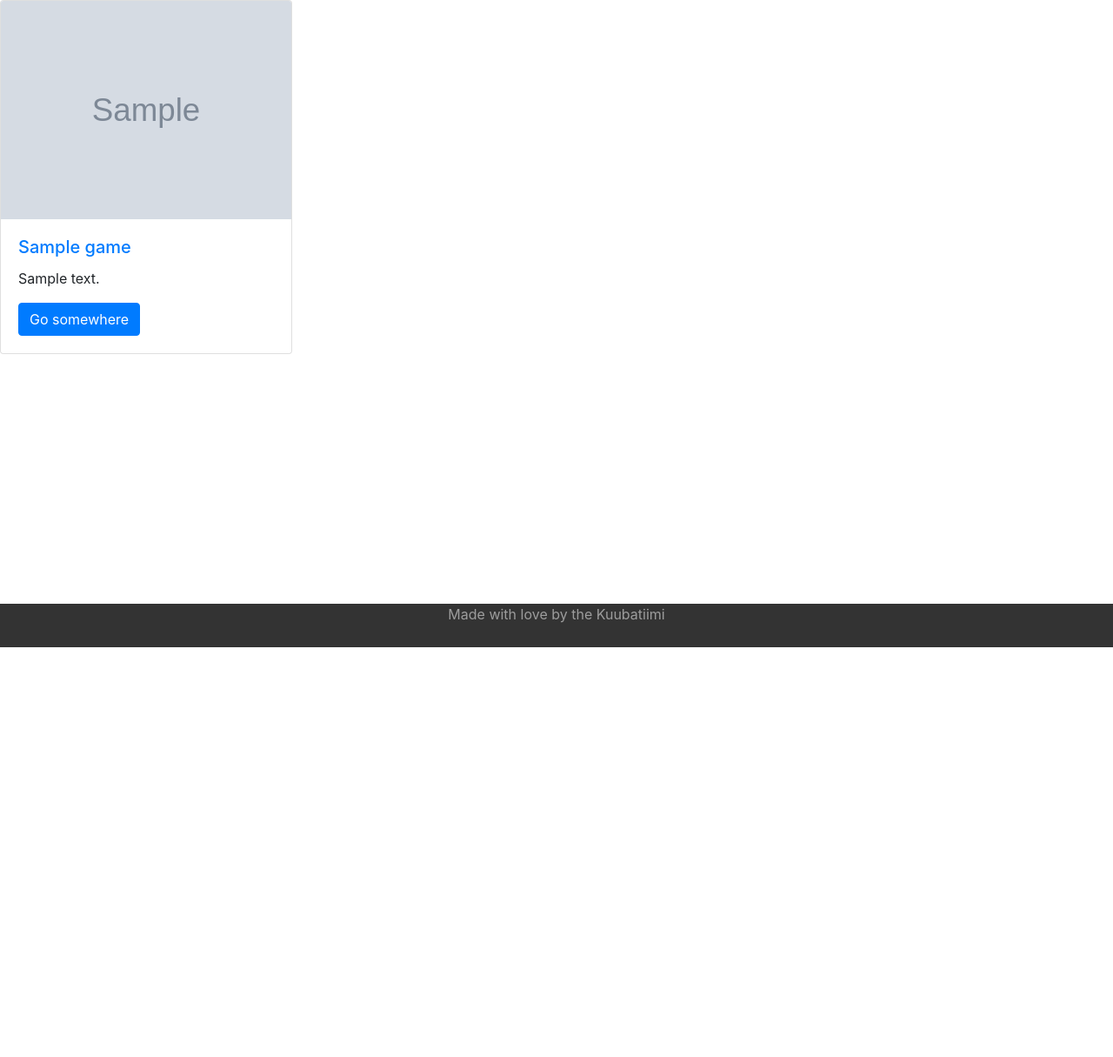
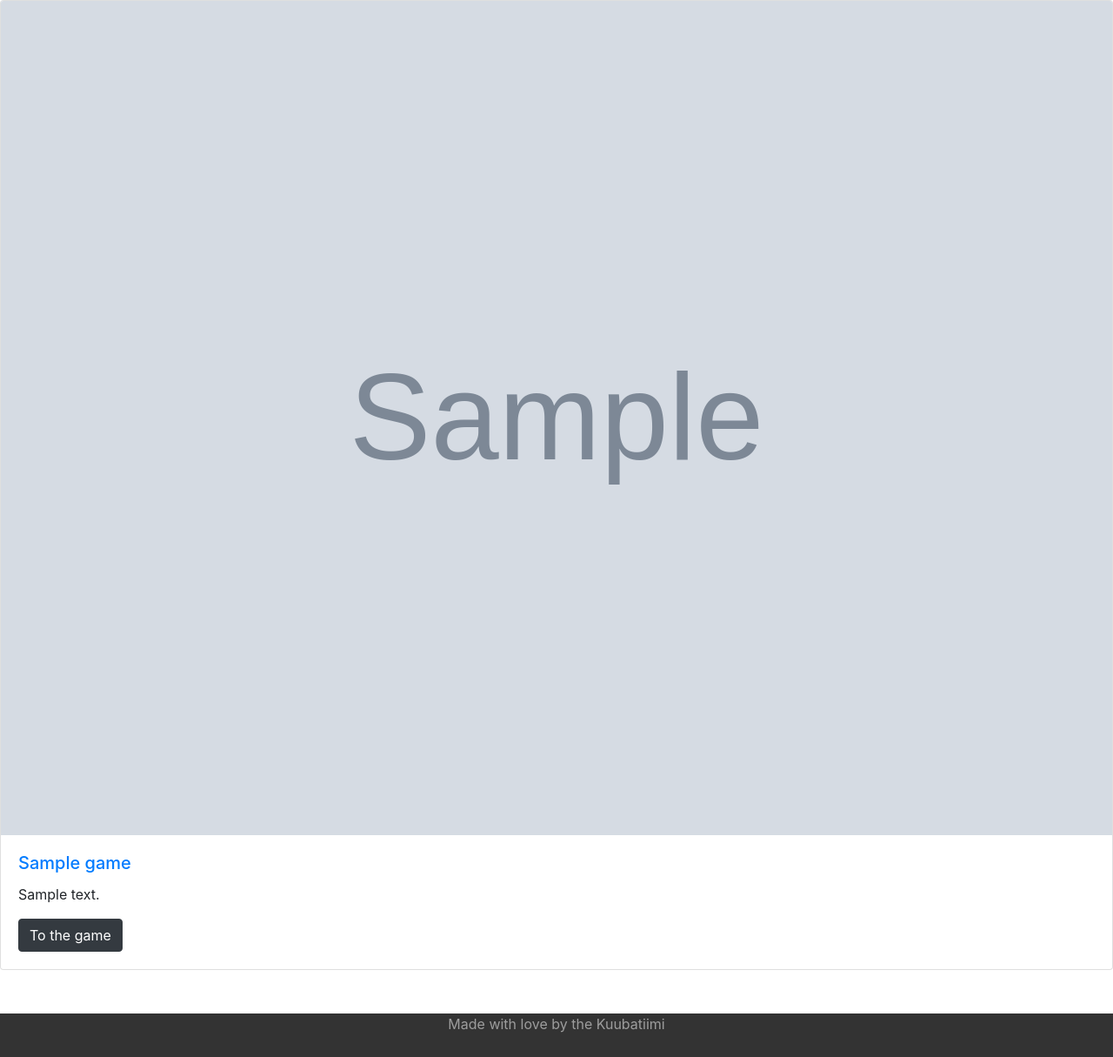
Before and after one commit to khenriksson/wsd-gameshop, a Django app: page /webshop/ in a window 1280 px wide. Shown: the part 56-1271 px from the top of the page at 87% size. Before the commit the page ends 800 px from the top, so only its background shows below. Run offline with Django 3.2, Linux system fonts and the light colour scheme; tables that the repository leaves empty hold one stand-in row (values such as "Sample post"); grey boxes marked "Sample" are stand-in pictures; some libraries are stand-ins or nearby versions.

Commit message:
Minor front-end edits to front page

```diff
--- a/webshop/forms.py
+++ b/webshop/forms.py
@@ -26,8 +26,8 @@ class AddGameForm(forms.ModelForm):
     picture_url = forms.URLField(label='Your picture URL', required=False)
     price = forms.FloatField(label='Game price', required=False)
     game_title = forms.CharField(label='Game name', max_length=50, required=True)
-    description = forms.CharField(label='description', initial="", max_length=1000)
+    description = forms.CharField(label='Description', max_length=1000, required=False)
 
     class Meta:
         model = Game
-        fields = ('game_title', 'purchases', 'game_url', 'picture_url', 'price')
+        fields = ('game_title', 'purchases', 'game_url', 'picture_url', 'price', 'description')
--- a/webshop/models.py
+++ b/webshop/models.py
@@ -28,7 +28,7 @@ class Game(models.Model):
     picture_url = models.URLField(default="https://store-images.s-microsoft.com/image/apps.58949.14571142807322667.df9fc94b-3bd3-4ec2-b7a2-423331d84b17.5883e11e-8555-4114-83b7-72d1cb12cd6e?mode=scale&q=90&h=1080&w=1920", blank=True)
     price = models.FloatField()
     game_title = models.CharField(max_length=50, default="Untitled")
-    description = models.CharField(max_length=1000, default="No description available", blank=True)
+    description = models.CharField(max_length=1000, default="No description available")
     times_bought = models.PositiveIntegerField(default = 0)
 
     def __str__(self):
--- a/webshop/static/webshop/style.css
+++ b/webshop/static/webshop/style.css
@@ -55,5 +55,6 @@ body {
 
 /* Other Classes for Page Styling */
 .card-style  {
-  margin: 100;
+  margin: 200;
+
 }
--- a/webshop/templates/webshop/index.html
+++ b/webshop/templates/webshop/index.html
@@ -1,11 +1,10 @@
 {% extends "base.html" %} {% load static %} {% block content %}
 
-<div class="row">
+<div class="card-deck">
   {% for game in all_games %}
-  <div class="col-3">
   <div class="card" style="width: 21rem;">
     <img
-        class="card-img-top"
+      class="card-img-top im-fluid"
       src="{{game.picture_url}}"
       alt="Card image cap"
     />
@@ -14,10 +13,13 @@
         <a href="/webshop/{{game.id}}/"> {{game.game_title}}</a>
       </h5>
       <p class="card-text">
+        {% if not game.description %}
+          No description available
+        {% else %}
           {{game.description}}
+        {% endif %}
       </p>
-        <a href="/webshop/{{game.id}}/" class="btn btn-primary">Go somewhere</a>
-      </div>
+      <a href="/webshop/{{game.id}}/" class="btn btn-dark">To the game</a>
     </div>
   </div>
   {% endfor %}
--- a/webshop/views.py
+++ b/webshop/views.py
@@ -143,7 +143,7 @@ def highscore(request):
     if request.method == 'GET':
         game = request.GET['gameID']
         #testing with only top1
-        filtered = GameData.objects.filter(game=game).order_by('-score')[:1]
+        filtered = GameData.objects.filter(game=game).order_by('-score')[:3]
         top10 = serializers.serialize("json", filtered, fields = ('user', 'score'))
     return HttpResponse(json.dumps(top10), content_type="application/json")
 
```
Lines whose indentation alone changed are shown as unchanged.
